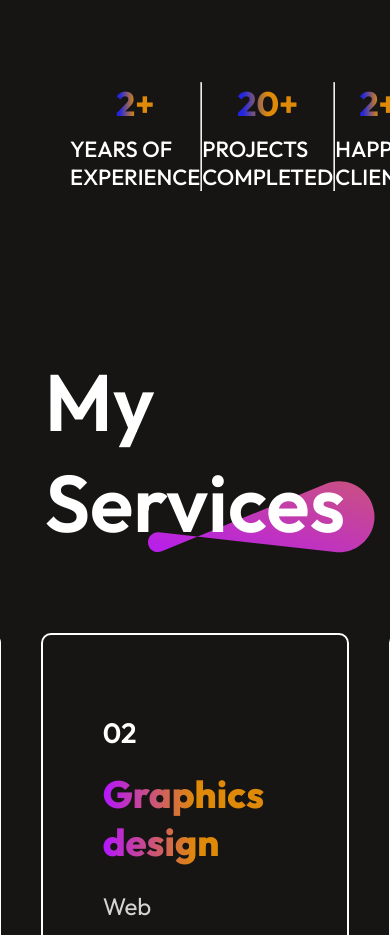
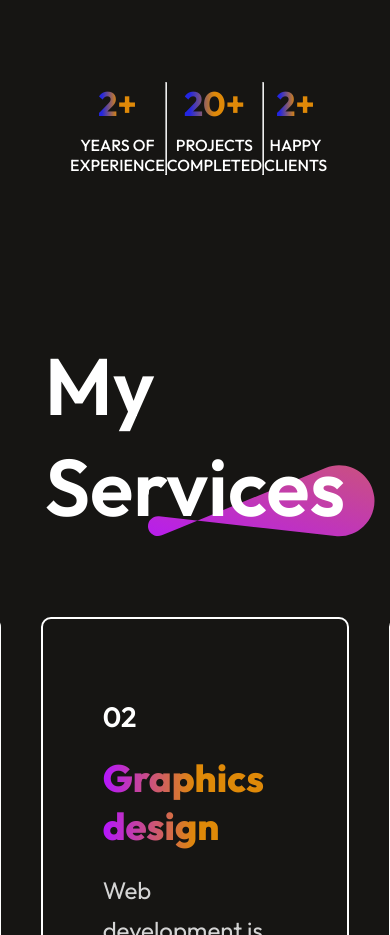
Before and after one commit to vincentMunywoki/my-portfolio, a React (Vite) app: page / in a window 390 px wide. Shown: the part 2521-3456 px from the top of the page. Built offline with nearby package versions, Linux system fonts and the light colour scheme.

Commit message:
initial commit

```diff
--- a/src/Components/About/About.css
+++ b/src/Components/About/About.css
@@ -141,4 +141,8 @@
         font-size: 34px;
         font-weight: 700;
     }
+    .about-achievement p{
+        text-align: center;
+        font-size: 16px;
+    }
 }
```
